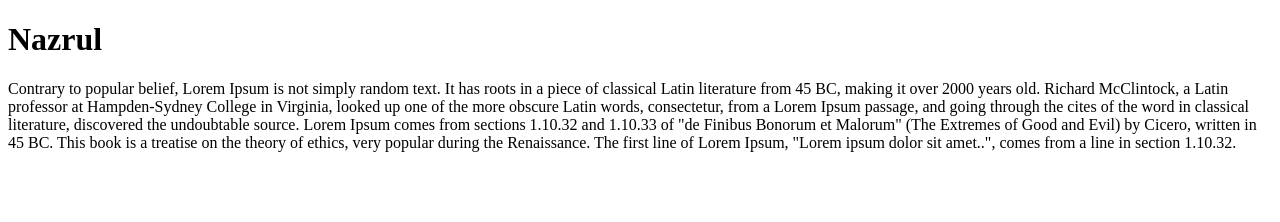
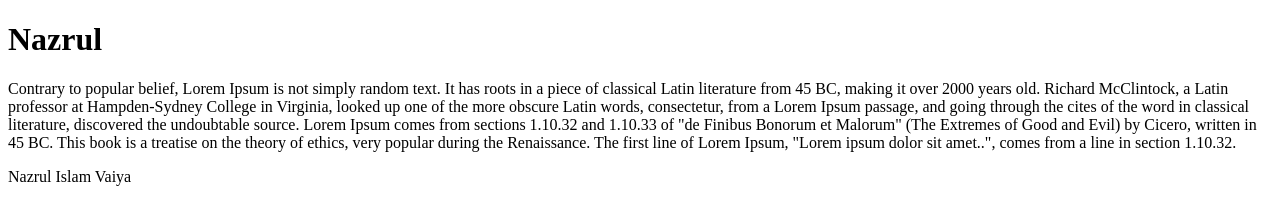
Before and after one commit to nazisl/git_trial, a plain HTML site: page index.html in a window 1280 px wide. Drawn offline with Linux system fonts and the light colour scheme.

Commit message:
Update index.html

```diff
--- a/index.html
+++ b/index.html
@@ -13,5 +13,7 @@
     <p>
         Contrary to popular belief, Lorem Ipsum is not simply random text. It has roots in a piece of classical Latin literature from 45 BC, making it over 2000 years old. Richard McClintock, a Latin professor at Hampden-Sydney College in Virginia, looked up one of the more obscure Latin words, consectetur, from a Lorem Ipsum passage, and going through the cites of the word in classical literature, discovered the undoubtable source. Lorem Ipsum comes from sections 1.10.32 and 1.10.33 of "de Finibus Bonorum et Malorum" (The Extremes of Good and Evil) by Cicero, written in 45 BC. This book is a treatise on the theory of ethics, very popular during the Renaissance. The first line of Lorem Ipsum, "Lorem ipsum dolor sit amet..", comes from a line in section 1.10.32.
     </p>
+
+    <p> Nazrul Islam Vaiya</p>
 </body>
 </html>
```
